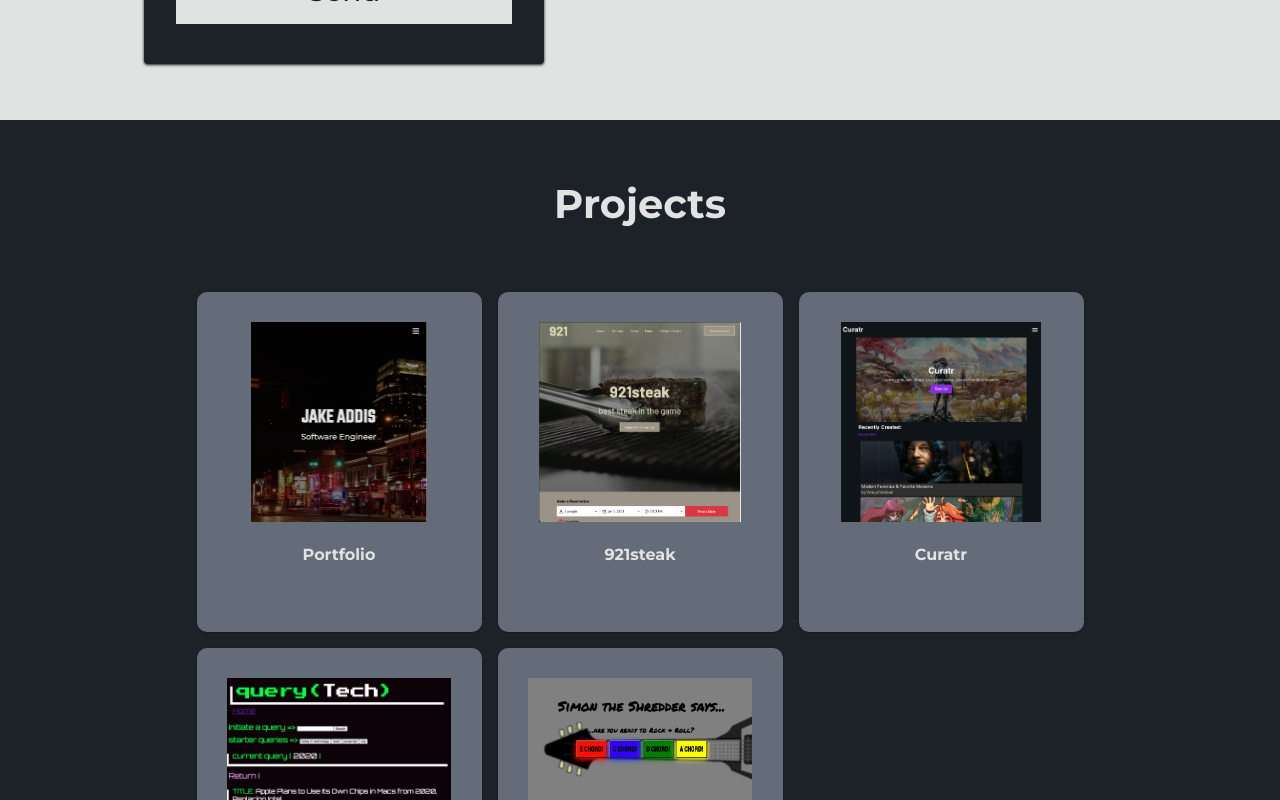
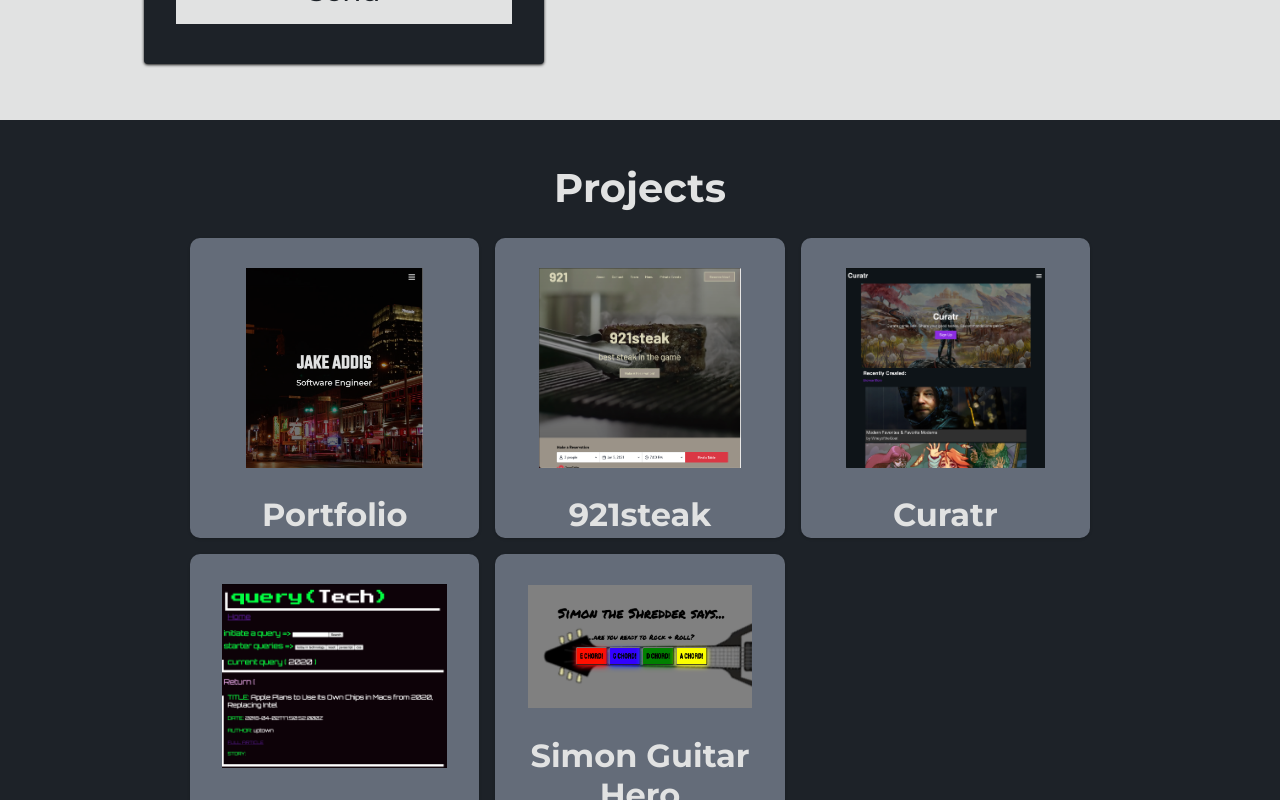
Before and after one commit to jake-utk/portfolio, a React (Create React App) app: page / in a window 1280 px wide. Shown: the part 2240-3040 px from the top of the page. Built offline with nearby package versions, Linux system fonts and the light colour scheme.

Commit message:
Projects.js & Project.js both look MVP css

```diff
--- a/src/Components/Project/index.js
+++ b/src/Components/Project/index.js
@@ -5,10 +5,10 @@ const Card = styled.div`
 	background: #646c79;
 	display: flex;
 	flex-direction: column;
-	justify-content: flex-start;
+	justify-content: space-around;
 	align-items: center;
 	border-radius: 10px;
-	height: 340px;
+	height: 300px;
 	padding: 30px;
 	width: 100%;
 	box-shadow: 0 1px 3px rgba(0, 0, 0, 0.2);
@@ -24,20 +24,18 @@ const Card = styled.div`
 const Image = styled.img`
 	max-height: 200px;
 	max-width: 225px;
-	margin-bottom: 10px;
 `;
 
 const Title = styled.h2`
 	color: #e1e2e2;
-	font-size: 1rem;
+	font-size: 2rem;
 	margin-bottom: 10px;
 	text-decoration: none;
-`;
+	text-align: center;
 
-const P = styled.p`
-	color: #e1e2e2;
-	font-size: 1rem;
-	text-align: center;
+	@media screen and (max-width: 480px) {
+		font-size: 1.5rem;
+	}
 `;
 
 const Project = ({ project, setProject, toggle }) => {
--- a/src/Components/ProjectBar/index.js
+++ b/src/Components/ProjectBar/index.js
@@ -66,18 +66,36 @@ const Box2 = styled.div`
 	${Box}
 	grid-row: 2 / span 2;
 	grid-column: 1;
+	padding: 5px;
+
+	@media screen and (max-width: 780px) {
+		grid-row: 2;
+		grid-column: 1 / span 2;
+	}
 `;
 
 const Box3 = styled.div`
 	${Box}
 	grid-row: 2;
 	grid-column: 2;
+	background: none;
+
+	@media screen and (max-width: 780px) {
+		grid-row: 3;
+		grid-column: 1;
+	}
 `;
 
 const Box4 = styled.div`
 	${Box}
 	grid-row: 3;
 	grid-column: 2;
+	background: none;
+
+	/* @media screen and (max-width: 780px) {
+        grid-row: 3;
+
+	} */
 `;
 
 const Box5 = styled.div`
@@ -102,6 +120,8 @@ const Image = styled.img`
 `;
 
 const Button = styled.a`
+	height: 100%;
+	width: 100%;
 	border-radius: 0px;
 	background: #e1e2e2; //platinum
 	white-space: nowrap;
@@ -125,7 +145,11 @@ const Button = styled.a`
 	}
 `;
 
-const SkillsContainer = styled.div``;
+const SkillsContainer = styled.div`
+	display: flex;
+	flex-direction: row;
+	justify-content: space-around;
+`;
 
 const SkillCard = styled.div``;
 
@@ -134,7 +158,7 @@ const Description = styled.p``;
 const ProjectBar = ({ isOpen, toggle, project }) => {
 	console.log("project object from projectbar.js", project);
 	return (
-		<Container isOpen={isOpen} onClick={toggle}>
+		<Container isOpen={isOpen}>
 			<Icon onClick={toggle}>
 				<CloseIcon />
 			</Icon>
--- a/src/Components/Projects/index.js
+++ b/src/Components/Projects/index.js
@@ -4,30 +4,34 @@ import Project from "../Project";
 
 const Container = styled.div`
 	background-color: #1d2228;
-	height: 900px;
+	height: 800px;
 	display: flex;
 	flex-direction: column;
 	justify-content: center;
 	align-items: center;
 	overflow: hidden;
+	padding-bottom: 50px;
 
 	@media screen and (max-width: 1000px) {
 		height: 1200px;
 	}
 
 	@media screen and (max-width: 780px) {
-		height: 2000px;
+		height: 1700px;
 	}
 
 	@media screen and (max-width: 480px) {
-		height: 2000px;
+		height: 1700px;
 	}
 `;
 
 const H1 = styled.h1`
 	font-size: 2.5rem;
 	color: #e1e2e2;
-	margin-bottom: 64px;
+
+	@media screen and (max-width: 780px) {
+		margin-bottom: -10px;
+	}
 
 	@media screen and (max-width: 480px) {
 		font-size: 2rem;
@@ -45,11 +49,13 @@ const Wrapper = styled.div`
 
 	@media screen and (max-width: 1000px) {
 		grid-template-columns: 1fr 1fr;
+		padding-bottom: 100px;
+		padding-top: 20px;
 	}
 
 	@media screen and (max-width: 780px) {
 		grid-template-columns: 1fr;
-		padding: 0 20px;
+		padding: 30px 20px;
 	}
 `;
 
```
Also changed, not shown: 1 other file (tests, documents, lock files or other folders).
